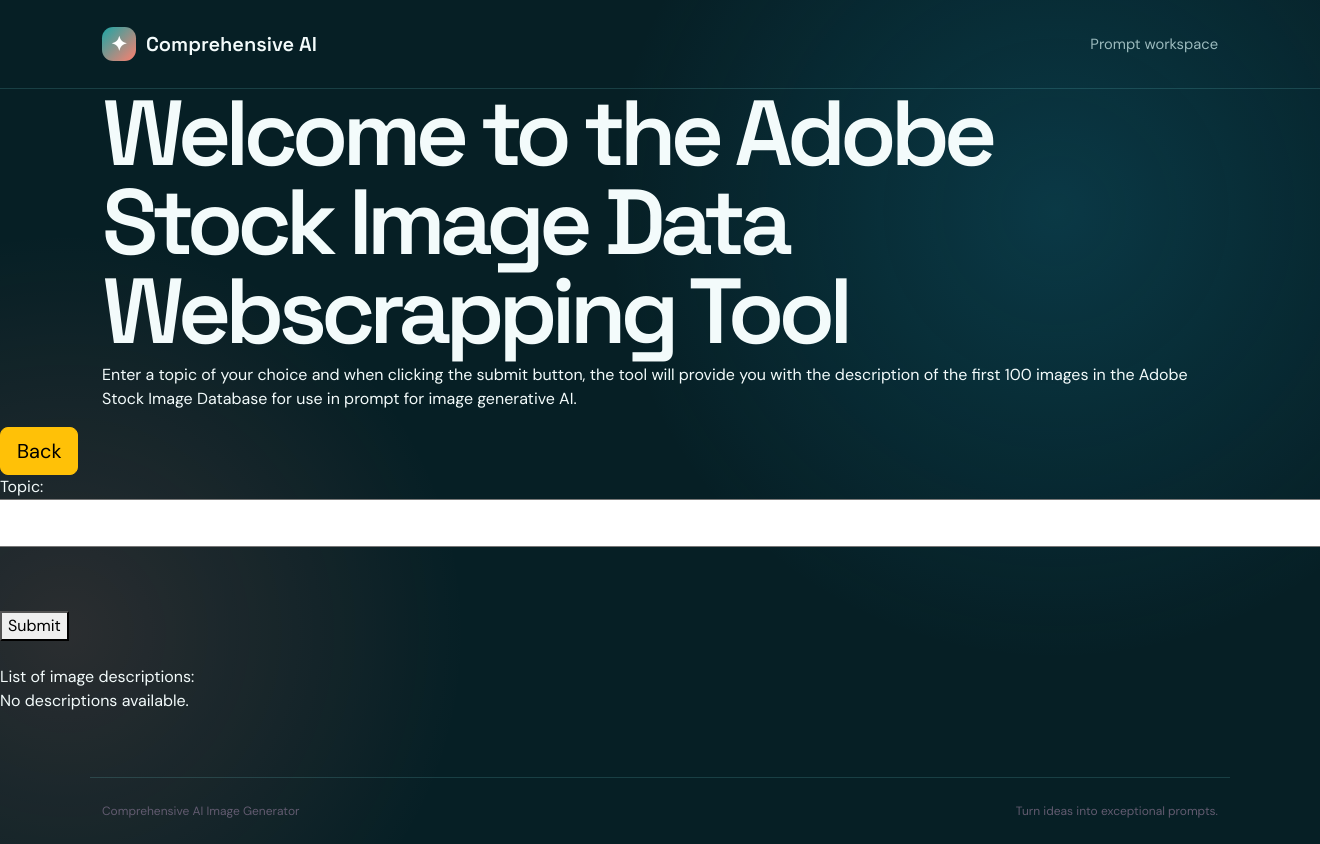
After one commit to ywerling/prompt_generator_app, a Flask app: page /scrape in a window 1320 px wide; the page is wider, and only the part inside the window is pictured. The commit adds this page. Run offline with Flask 3, Linux system fonts and the light colour scheme.

Commit message:
addAdobe webscrapper

```diff
--- a/app.py
+++ b/app.py
@@ -1,8 +1,11 @@
 import sqlite3
-import person_parameters as person_param
 from forms import CharacterForm
 from utils import process_character_form_data
 from pathlib import Path
+from selenium import webdriver
+from selenium.webdriver.common.by import By
+from selenium.webdriver.common.keys import Keys
+import time
 
 from flask import Flask, render_template, request
 
@@ -11,8 +14,11 @@ from flask import Flask, render_template, request
 app = Flask(__name__)
 app.config['SECRET_KEY'] = '52jMEfBA3347dbefePSSiheXox3E7e'
 
+# Define constants for Webscrapping feature
+ADOBE_STOCK_IMAGES_URL = "https://stock.adobe.com/"
+WEBSCRAPPER_SLEEP_INTERVAL = 1
 
-
+# Define constants for Landscape generator
 LANDSCAPE_DROPDOWNS = [
     {
         "name": "time_of_day",
@@ -63,8 +69,44 @@ PLATFORM_SUFFIX = {
 }
 
 
+# Function to initialize the Selenium WebDriver
+def init_webdriver():
+    # Setting up the Selenium WebDriver
+    options = webdriver.ChromeOptions()
+    options.add_argument('--headless')  # Run headless Chrome for better performance
+    driver = webdriver.Chrome(options=options)
+    return driver
 
 
+# Function to scrape Adobe Stock Images using Selenium
+def scrape_adobe_images(query):
+    # print(f"Query: {query}")
+    driver = init_webdriver()
+    try:
+        driver.get(ADOBE_STOCK_IMAGES_URL)
+        time.sleep(WEBSCRAPPER_SLEEP_INTERVAL)
+
+        # Find search box and enter search query
+        search_box = driver.find_element(By.NAME, "keyword")
+        search_box.clear()
+        search_box.send_keys(query)
+        search_box.send_keys(Keys.RETURN)
+
+        # allow time for processing the return
+        time.sleep(WEBSCRAPPER_SLEEP_INTERVAL)
+
+        # get infomration about the images
+        images = driver.find_elements(By.XPATH, "//img[@alt]")
+        # for image in images:
+        #     print(f'{image.get_attribute("alt")}{image.get_attribute("name")}\n')
+
+        return images
+
+    finally:
+        # driver.quit()
+        time.sleep(WEBSCRAPPER_SLEEP_INTERVAL)
+
+# Function to establish a connection to the database
 def get_db_connection():
     database_path = Path(app.instance_path) / "prompts.db"
     database_path.parent.mkdir(parents=True, exist_ok=True)
@@ -200,7 +242,23 @@ def character():
     # Render the template without a result if the form is not submitted
     return render_template('character.html', form=form)
 
+@app.route("/scrape", methods=["GET", "POST"])
+def scrape():
+    search_term = ""
+    # print("scrape called")
+    if request.method == "POST":
+        # print("scrape post")
+        search_term = request.form.get("topic")
+        images = scrape_adobe_images(search_term)
+        # for image in images:
+        #     print(f'{image.get_attribute("alt")}{image.get_attribute("name")}\n')
+        return render_template('adobe.html',
+                               images=images,
+                               topic=search_term)
 
+    return render_template('adobe.html',
+                           images=None,
+                           topic=search_term)
 
 
 
--- /dev/null
+++ b/templates/adobe.html
@@ -0,0 +1,51 @@
+{% extends 'base.html' %}
+
+{% block title %}Generic Prompt Generator for Generative Artificial Intelligence{% endblock %}
+
+{% block content %}
+<div class="container">
+  <h1 class="heading">Welcome to the Adobe Stock Image Data Webscrapping Tool</h1>
+  <p class="description">Enter a topic of your choice and when clicking the submit button, the tool will provide you with the description
+  of the first 100 images in the Adobe Stock Image Database for use in prompt for image generative AI.</p>
+</div>
+
+
+    <a
+      class="btn btn-warning btn-lg"
+      href="{{ url_for('home') }}"
+      role="button"
+      >Back</a
+    >
+
+
+    <form method="POST" action="{{ url_for('adobe.scrape') }}">
+        <div class="mb-3 row">
+            <label for="topic">Topic:</label>
+            <input type="text" id="topic" name="topic" value="{{ topic }}"><br><br>
+        </div>
+        <br><br>
+
+        <button type="submit">Submit</button><br><br>
+
+        <div class="row">
+            <label for="images">List of image descriptions:</label>
+            {% if images %}
+                {% for image in images[3:-3] %}
+                    {% set text_to_write = image.get_attribute("alt") %}
+                    {% if text_to_write and text_to_write|length > 1 %}
+                        <p>{{ text_to_write }}</p>
+                    {% endif %}
+
+                {% endfor %}
+            {% else %}
+                <p>No descriptions available.</p>
+            {% endif %}
+        </div>
+
+        <br><br>
+
+
+    </form>
+
+
+{% endblock %}
--- a/templates/index.html
+++ b/templates/index.html
@@ -11,6 +11,7 @@
         <a class="btn btn-landscape" href="{{ url_for('landscape') }}">Open landscape generator <span aria-hidden="true">↗</span></a>
         <a class="btn btn-primary-custom" href="{{ url_for('prompt_generator') }}">Open simple prompt generator <span aria-hidden="true">↗</span></a>
         <a class="btn btn-primary-custom" href="{{ url_for('character') }}">Open character generator <span aria-hidden="true">↗</span></a>
+         <a class="btn btn-info" href="{{ url_for('scrape') }}">Open Adobe webscrapper <span aria-hidden="true">↗</span></a>
         <span class="small-note">Free to explore · No sign-up needed</span>
       </div>
     </div>
```
